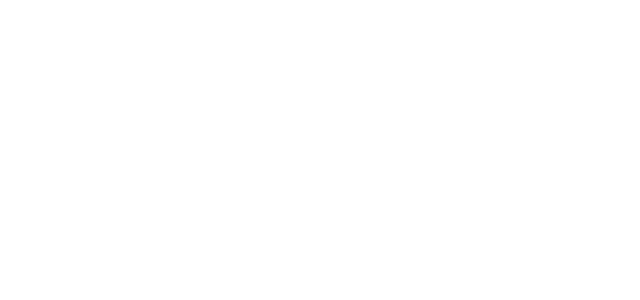
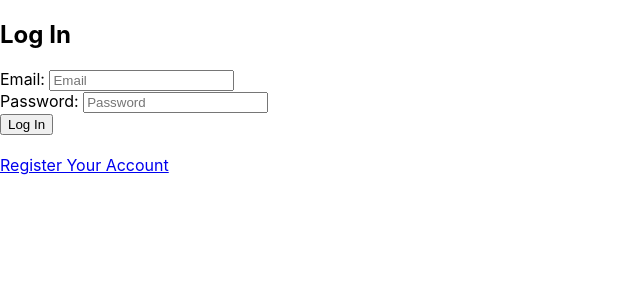
Before and after one commit to YuanzhanGao/daily-bugle, a React (Create React App) app in the folder client/: page /login in a window 1280 px wide. Before the commit this address had no page. Shown: the top 300 px of the page, without its empty margins (0-640 px from the left). Built offline with nearby package versions, Linux system fonts and the light colour scheme.

Commit message:
Implemented Login Feature

```diff
--- a/client/package.json
+++ b/client/package.json
@@ -9,6 +9,7 @@
     "@testing-library/user-event": "^13.5.0",
     "bootstrap": "^5.3.2",
     "react": "^18.2.0",
+    "react-cookie": "^6.1.1",
     "react-dom": "^18.2.0",
     "react-router-dom": "^6.18.0",
     "react-scripts": "5.0.1",
--- a/client/src/components/AccountRegister.js
+++ b/client/src/components/AccountRegister.js
@@ -1,5 +1,6 @@
 import React, {useState} from "react";
 import { useNavigate } from "react-router";
+import { Link } from "react-router-dom";
 
 const AccountRegister = () => {
 
@@ -18,6 +19,9 @@
         confirm_password: ""
     }
     );
+
+    // a useState to decide whether to display user password
+    const [showPassword, setShowPassword] = useState(false);
 
     function password_confirm () {
         if (ac.password === ac.confirm_password) {
@@ -61,7 +65,7 @@
 
         setAC({ name: "", email: "", password: "", confirm_password: ""});
         console.log("Insertion Completed!");
-        navigate("/");
+        navigate("/login");
 
 
     }
@@ -101,7 +105,7 @@
 
                 <div className="field">
                     <label>Password: </label>
-                    <input type = "text"
+                    <input type = {showPassword ? "text": "password"}
                     name = "password"
                     placeholder="Password"
                     value = {ac.value}
@@ -110,11 +114,21 @@
                         {...prevState, password: e.target.value}
                     )
                     )}></input>
+                    {/* Toggle to allow users to show passwords or not */}
+                    <label htmlFor="check"> Show Password</label>
+                    <input
+                        id="check"
+                        type="checkbox"
+                        value={showPassword}
+                        onChange={() =>
+                            setShowPassword((prev) => !prev)
+                        }
+                    />
                 </div>
 
                 <div className="field">
                     <label>Confirm Password: </label>
-                    <input type = "text"
+                    <input type = {showPassword ? "text" : "password"}
                     name = "confirm_password"
                     placeholder="Confirm Your Password"
                     value = {ac.value}
@@ -128,7 +142,8 @@
 
                 <button className="ui button blue">Register Account</button>
             </form>
-
+            <br></br>
+            <Link to = "/login">Log in Your Account</Link>
         </div>
         );
 };
--- a/client/src/components/App.js
+++ b/client/src/components/App.js
@@ -1,18 +1,36 @@
 import './App.css';
 import AccountRegister from './AccountRegister';
+import UserLogin from './Login';
 import { BrowserRouter as Router, Route, Routes} from 'react-router-dom';
+import { CookiesProvider, useCookies } from "react-cookie";
 
 function App() {
+
+  const [cookies, setCookie] = useCookies(["user"]);
+
+  // define
+  function handleLogin(user) {
+    // use cookie to store user login credentials that expires after an hour (3600s)
+    setCookie("user", user, { path: "/", maxAge: 3600});
+  }
+
   return (
     <div className='ui container'>
+      <CookiesProvider>
         <Router>
           <Routes>
             <Route
             path="/register"
             element={<AccountRegister />}
             />
+
+            <Route
+            path="/login"
+            element={<UserLogin onLogin={handleLogin}/>}
+            />
           </Routes>
         </Router>
+    </CookiesProvider>
     </div>
   );
 }
--- /dev/null
+++ b/client/src/components/Login.js
@@ -0,0 +1,99 @@
+import React, {useState} from "react";
+import { useNavigate } from "react-router";
+import { Link } from "react-router-dom";
+
+const UserLogin = (props) => {
+    // set the account state
+    const [Login, setLogin] = useState({
+        email:"",
+        password: "",
+    }
+    );
+
+    async function user_login (e) {
+
+        e.preventDefault();
+
+        // User Name, User Email, and Password must be filled
+        if (Login.email === "" || Login.password === "") {
+            alert("Please enter both your registered email and your password!");
+            return;
+        }
+
+        const loginfo = {...Login};
+
+
+        // use POST method to encapsulate user name and password inside the body
+
+        await fetch("http://localhost:5000/account/login", {
+            method: "POST",
+            headers: {
+              "Content-Type": "application/json",
+            },
+            body: JSON.stringify(loginfo),
+          })
+          .then(response => response.json())
+          .then(result => {
+                if (result.length === 0) {
+                    // no user-record given is found
+                    alert("No account under the given email is found, or the password is incorrect");
+                } else {
+                    console.log(result);
+                    // console.log(result[0]['name']);
+                    // localStorage.setItem("user_name", JSON.stringify(result[0]['name']));
+                    // localStorage.setItem("user_email", JSON.stringify(result[0]['email']));
+                    // localStorage.setItem("user_id", JSON.stringify(result[0]['_id']));
+                    props.onLogin(result[0]);
+                }
+            }
+            )
+          .catch(error => {
+                window.alert(error);
+                return;
+          });
+    }
+
+    return (
+        <div className = "ui main">
+            <h2>Log In</h2>
+            <form className="ui form"
+            onSubmit={user_login}
+            >
+
+                <div className="field">
+                    <label>Email: </label>
+                    <input type = "text"
+                    name = "email"
+                    placeholder="Email"
+                    value = {Login.value}
+                    onChange={(e) => setLogin(
+                        prevState => (
+                        {...prevState, email: e.target.value}
+                    )
+                    )}></input>
+                </div>
+
+                <div className="field">
+                    <label>Password: </label>
+                    <input type = "password"
+                    name = "password"
+                    placeholder="Password"
+                    value = {Login.value}
+                    onChange={(e) => setLogin(
+                        prevState => (
+                        {...prevState, password: e.target.value}
+                    )
+                    )}></input>
+                </div>
+
+                <button className="ui button blue">Log In</button>
+            </form>
+            <br></br>
+            <Link to= "/register">Register Your Account</Link>
+
+        </div>
+        );
+
+};
+
+export default UserLogin;
```
Also changed, not shown: 2 other files (tests, documents, lock files or other folders). Lines whose indentation alone changed are shown as unchanged.
